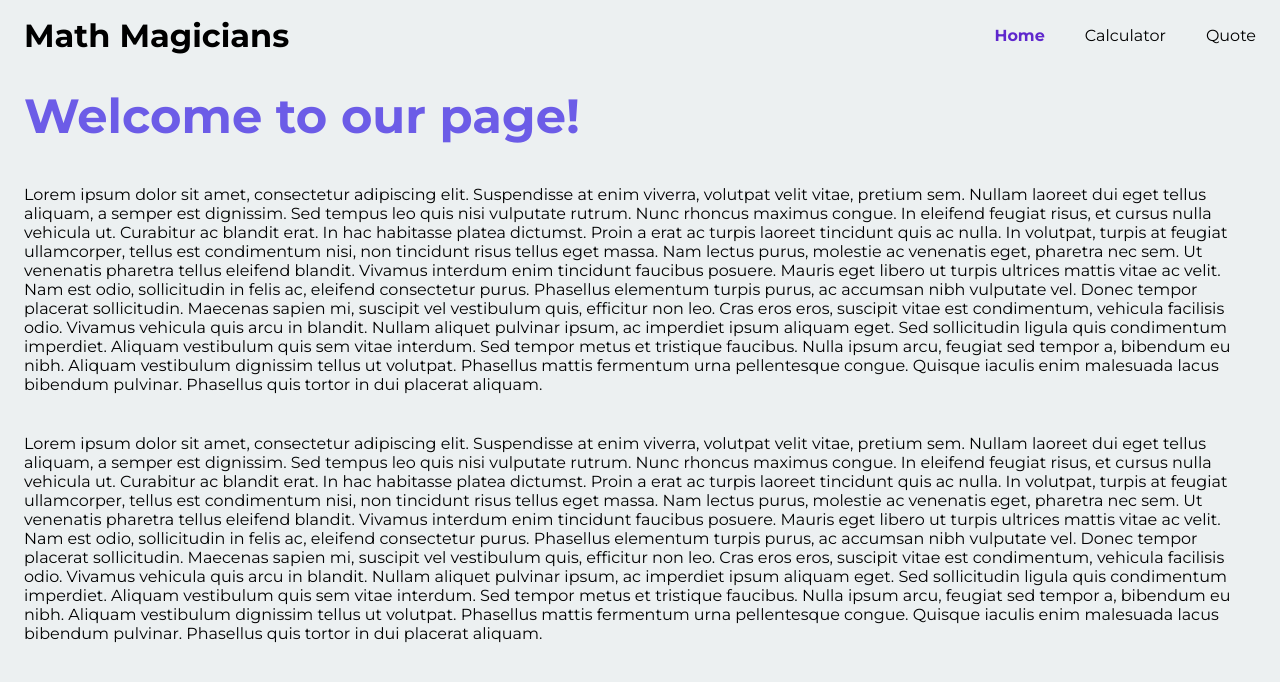
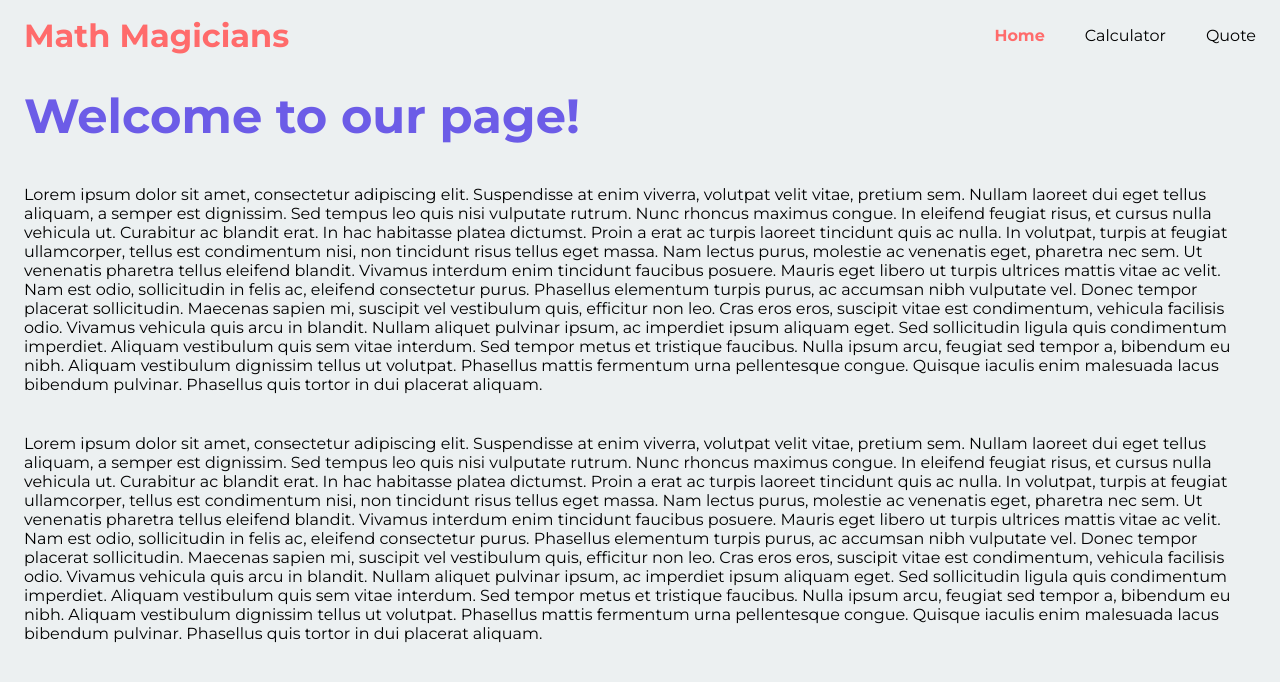
Before and after one commit to usmansbk/math-magicians, a React (Create React App) app: page / in a window 1280 px wide. Shown: the top 682 px of the page. Built offline with nearby package versions, Linux system fonts and the light colour scheme.

Commit message:
Chage app bar color

```diff
--- a/src/App.js
+++ b/src/App.js
@@ -27,7 +27,7 @@ const App = () => (
   <Router basename={process.env.PUBLIC_URL}>
     <>
       <header className="app-bar">
-        <h1>Math Magicians</h1>
+        <h1 className="app-title">Math Magicians</h1>
         <nav className="nav">
           <ul className="nav-links">
             {routes.map(({ name, path }) => (
--- a/src/index.css
+++ b/src/index.css
@@ -49,6 +49,10 @@ a {
   flex-grow: 1;
 }
 
+.app-title {
+  color: #ff6b6b;
+}
+
 .section-title {
   font-size: 48px;
   color: #6c5ce7;
@@ -56,5 +60,5 @@ a {
 
 .active {
   font-weight: bold;
-  color: #5f27cd;
+  color: #ff6b6b;
 }
```
